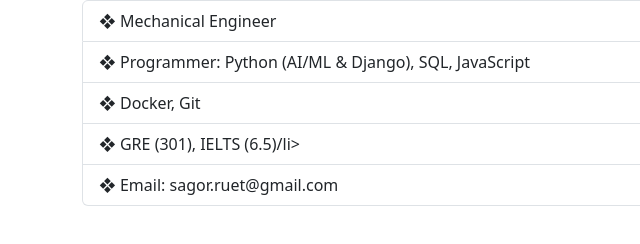
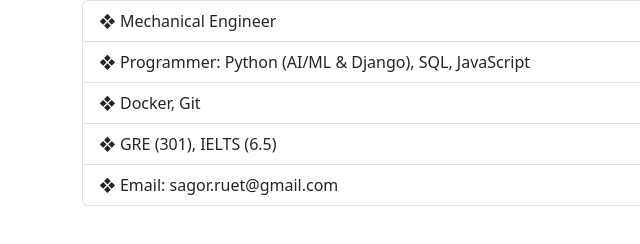
Before and after one commit to skm08/skm08.github.io, a plain HTML site: page index.html in a window 1280 px wide. Shown: the full height of the page, 0-640 px from the left. Drawn offline with nearby package versions, Linux system fonts and the light colour scheme.

Commit message:
list group edit

```diff
--- a/index.html
+++ b/index.html
@@ -12,7 +12,7 @@
             <li class="list-group-item">❖ Mechanical Engineer</li>
             <li class="list-group-item">❖ Programmer: Python (AI/ML & Django), SQL, JavaScript </li>
             <li class="list-group-item">❖ Docker, Git</li>
-            <li class="list-group-item">❖ GRE (301), IELTS (6.5)/li>
+            <li class="list-group-item">❖ GRE (301), IELTS (6.5)</li>
             <li class="list-group-item">❖ Email: sagor.ruet@gmail.com</li>
           </ul>
 
```
